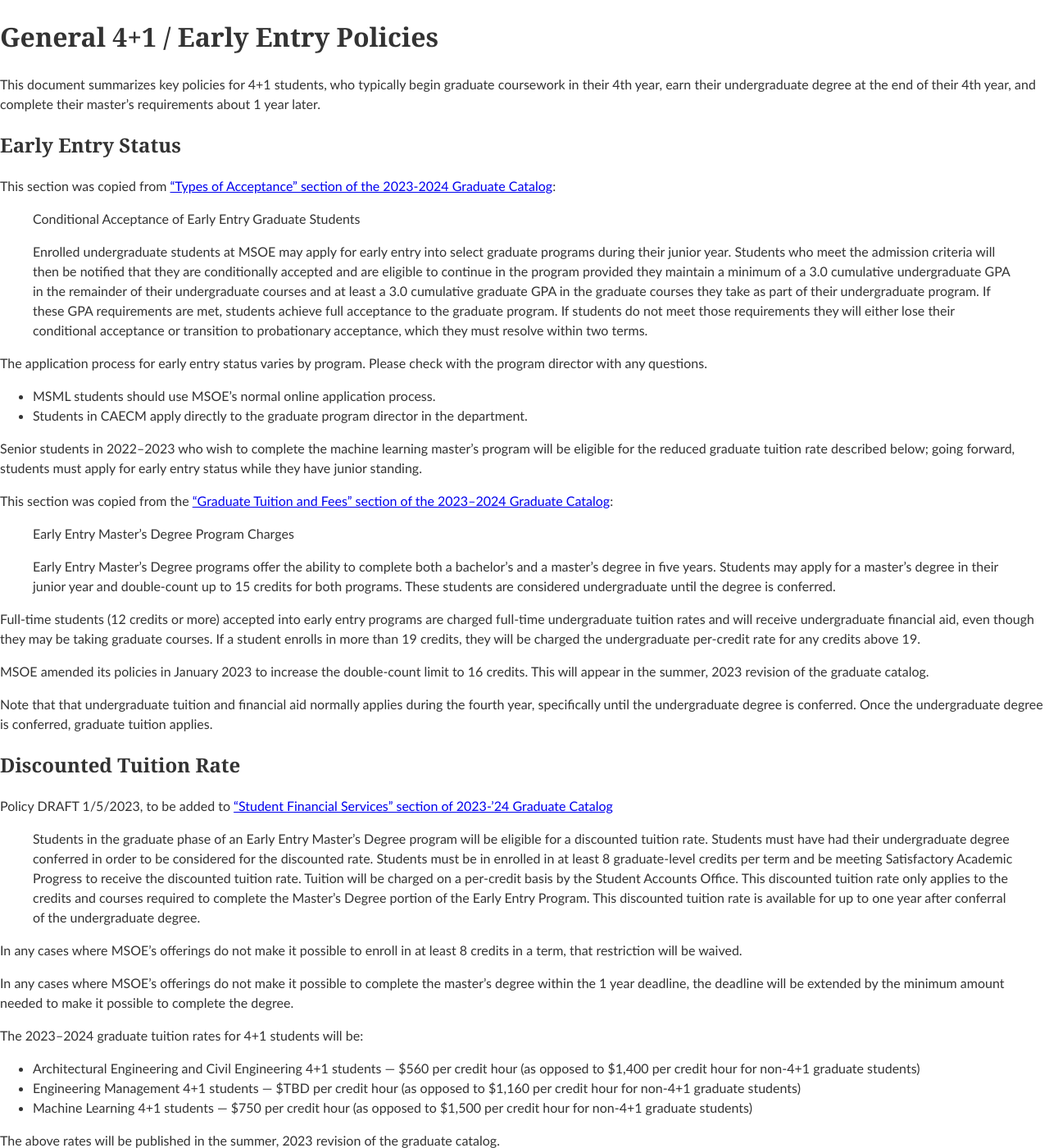
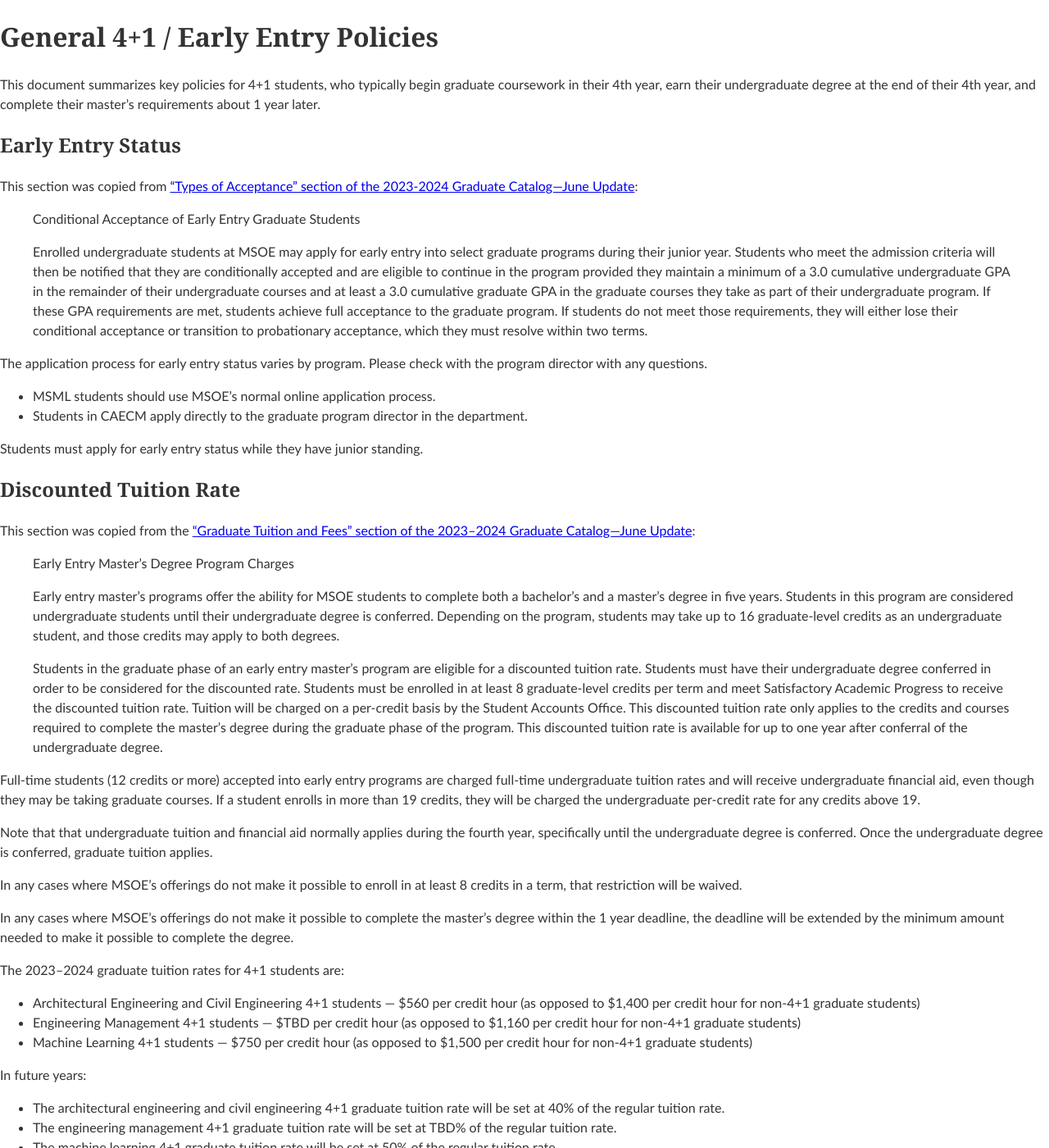
Before and after one commit to edurant/edurant.github.io, a Jekyll site: the page built from advising/earlyEntry.md, in a window 1280 px wide and 1400 px high. Shown: the whole window at 82% size. Built offline with Jekyll 4.4.1, drawn with Linux system fonts in a browser that asks for light colours; our own code applies the rules of GitHub Pages for plain Markdown files.

Commit message:
post S24 schedule, update early entry policies and latest catalog links

```diff
--- a/advising/earlyEntry.md
+++ b/advising/earlyEntry.md
@@ -6,45 +6,39 @@
 
 # Early Entry Status
 
-This section was copied from [“Types of Acceptance” section of the 2023-2024 Graduate Catalog](https://catalog.msoe.edu/content.php?catoid=30&navoid=891#Types_of_Acceptance):
+This section was copied from [“Types of Acceptance” section of the 2023-2024 Graduate Catalog—June Update](https://catalog.msoe.edu/content.php?catoid=36&navoid=1157#Types_of_Acceptance):
 
 > Conditional Acceptance of Early Entry Graduate Students
 >
-> Enrolled undergraduate students at MSOE may apply for early entry into select graduate programs during their junior year. Students who meet the admission criteria will then be notified that they are conditionally accepted and are eligible to continue in the program provided they maintain a minimum of a 3.0 cumulative undergraduate GPA in the remainder of their undergraduate courses and at least a 3.0 cumulative graduate GPA in the graduate courses they take as part of their undergraduate program. If these GPA requirements are met, students achieve full acceptance to the graduate program. If students do not meet those requirements they will either lose their conditional acceptance or transition to probationary acceptance, which they must resolve within two terms.
+> Enrolled undergraduate students at MSOE may apply for early entry into select graduate programs during their junior year. Students who meet the admission criteria will then be notified that they are conditionally accepted and are eligible to continue in the program provided they maintain a minimum of a 3.0 cumulative undergraduate GPA in the remainder of their undergraduate courses and at least a 3.0 cumulative graduate GPA in the graduate courses they take as part of their undergraduate program. If these GPA requirements are met, students achieve full acceptance to the graduate program. If students do not meet those requirements, they will either lose their conditional acceptance or transition to probationary acceptance, which they must resolve within two terms.
 
 The application process for early entry status varies by program. Please check with the program director with any questions.
 * MSML students should use MSOE’s normal online application process.
 * Students in CAECM apply directly to the graduate program director in the department.
 
-Senior students in 2022–2023 who wish to complete the machine learning master’s program will be eligible for the reduced graduate tuition rate described below; going forward, students must apply for early entry status while they have junior standing.
+Students must apply for early entry status while they have junior standing.
 
-This section was copied from the [“Graduate Tuition and Fees” section of the 2023–2024 Graduate Catalog](https://catalog.msoe.edu/content.php?catoid=30&navoid=898#tuitionfees):
+# Discounted Tuition Rate
+
+This section was copied from the [“Graduate Tuition and Fees” section of the 2023–2024 Graduate Catalog—June Update](https://catalog.msoe.edu/content.php?catoid=36&navoid=1164#tuitionfees):
 > Early Entry Master’s Degree Program Charges
 >
-> Early Entry Master’s Degree programs offer the ability to complete both a bachelor’s and a master’s degree in five years. Students may apply for a master’s degree in their junior year and double-count up to 15 credits for both programs. These students are considered undergraduate until the degree is conferred.
+> Early entry master’s programs offer the ability for MSOE students to complete both a bachelor’s and a master’s degree in five years. Students in this program are considered undergraduate students until their undergraduate degree is conferred. Depending on the program, students may take up to 16 graduate-level credits as an undergraduate student, and those credits may apply to both degrees.
+>
+> Students in the graduate phase of an early entry master’s program are eligible for a discounted tuition rate. Students must have their undergraduate degree conferred in order to be considered for the discounted rate. Students must be enrolled in at least 8 graduate-level credits per term and meet Satisfactory Academic Progress to receive the discounted tuition rate. Tuition will be charged on a per-credit basis by the Student Accounts Office. This discounted tuition rate only applies to the credits and courses required to complete the master’s degree during the graduate phase of the program. This discounted tuition rate is available for up to one year after conferral of the undergraduate degree.
 
 Full-time students (12 credits or more) accepted into early entry programs are charged full-time undergraduate tuition rates and will receive undergraduate financial aid, even though they may be taking graduate courses. If a student enrolls in more than 19 credits, they will be charged the undergraduate per-credit rate for any credits above 19.
 
-MSOE amended its policies in January 2023 to increase the double-count limit to 16 credits. This will appear in the summer, 2023 revision of the graduate catalog.
-
 Note that that undergraduate tuition and financial aid normally applies during the fourth year, specifically until the undergraduate degree is conferred. Once the undergraduate degree is conferred, graduate tuition applies.
-
-# Discounted Tuition Rate
-
-Policy DRAFT 1/5/2023, to be added to [“Student Financial Services” section of 2023-’24 Graduate Catalog](https://catalog.msoe.edu/content.php?catoid=30&navoid=898)
-
-> Students in the graduate phase of an Early Entry Master’s Degree program will be eligible for a discounted tuition rate. Students must have had their undergraduate degree conferred in order to be considered for the discounted rate. Students must be in enrolled in at least 8 graduate-level credits per term and be meeting Satisfactory Academic Progress to receive the discounted tuition rate. Tuition will be charged on a per-credit basis by the Student Accounts Office. This discounted tuition rate only applies to the credits and courses required to complete the Master’s Degree portion of the Early Entry Program. This discounted tuition rate is available for up to one year after conferral of the undergraduate degree.
 
 In any cases where MSOE’s offerings do not make it possible to enroll in at least 8 credits in a term, that restriction will be waived.
 
 In any cases where MSOE’s offerings do not make it possible to complete the master’s degree within the 1 year deadline, the deadline will be extended by the minimum amount needed to make it possible to complete the degree.
 
-The 2023–2024 graduate tuition rates for 4+1 students will be:
+The 2023–2024 graduate tuition rates for 4+1 students are:
 * Architectural Engineering and Civil Engineering 4+1 students — $560 per credit hour (as opposed to $1,400 per credit hour for non-4+1 graduate students)
 * Engineering Management 4+1 students — $TBD per credit hour (as opposed to $1,160 per credit hour for non-4+1 graduate students)
 * Machine Learning 4+1 students — $750 per credit hour (as opposed to $1,500 per credit hour for non-4+1 graduate students)
-
-The above rates will be published in the summer, 2023 revision of the graduate catalog.
 
 In future years:
 * The architectural engineering and civil engineering 4+1 graduate tuition rate will be set at 40% of the regular tuition rate.
--- a/index.html
+++ b/index.html
@@ -16,7 +16,7 @@
 
 <div align="center">
     <p><a href="courses/">Courses</a>: <a href="courses/csc4651/">CSC4651/5651</a>, <a href="https://gitlab.com/msoe.edu/eecs/seniordesign/ce/wikis/">Senior Design</a>
-    | <a href="sched/f23.html">Schedule</a>
+    | Schedule: <a href="sched/f23.html">F23</a>, <a href="sched/s24.html">S24</a>
     | <a href="advising/durant.html">Advising</a>: <a href="advising/">CE</a>, <a href="advising/msml.html">MSML</a>
     | <a href="https://scholar.google.com/citations?user=FSlPi_wAAAAJ">Publications</a>
     | <a href="rec.html">Recommendations</a>
```
Also changed, not shown: sched/s24.md (added, +44 -0 lines).
